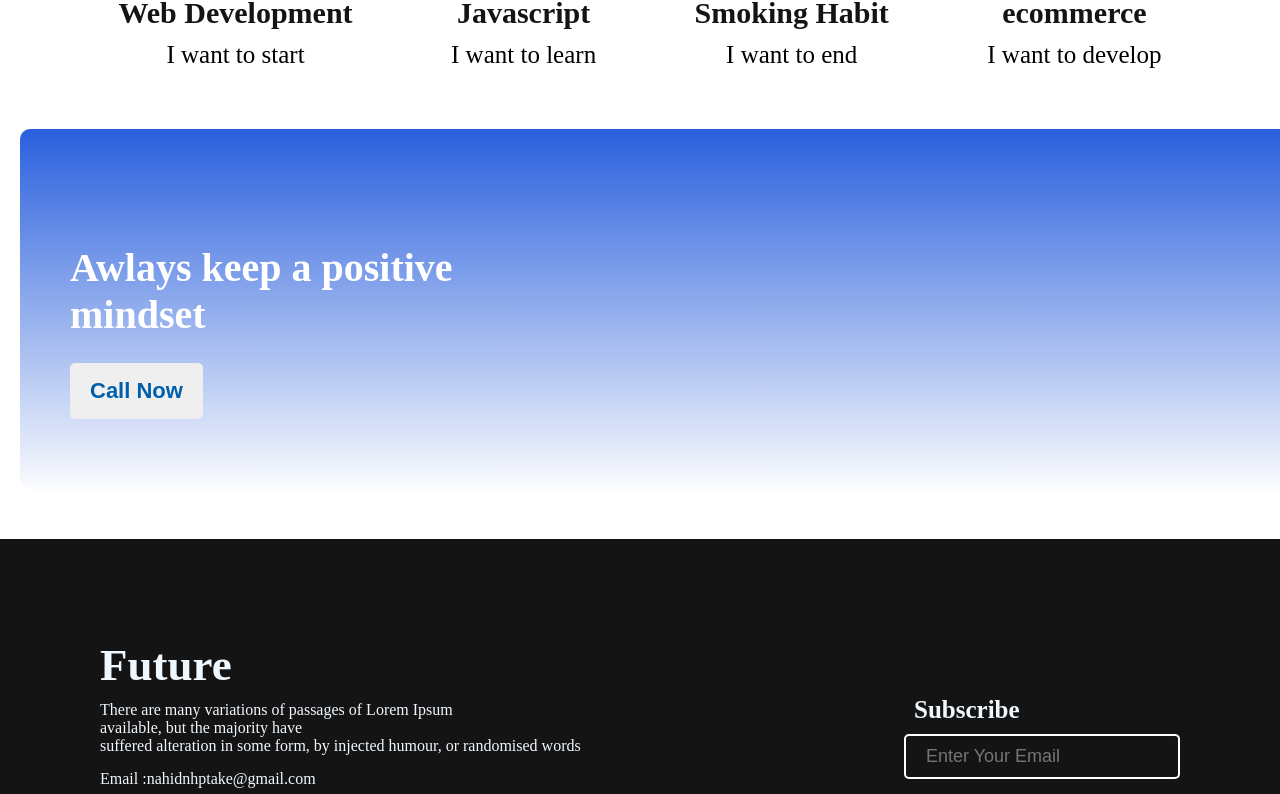
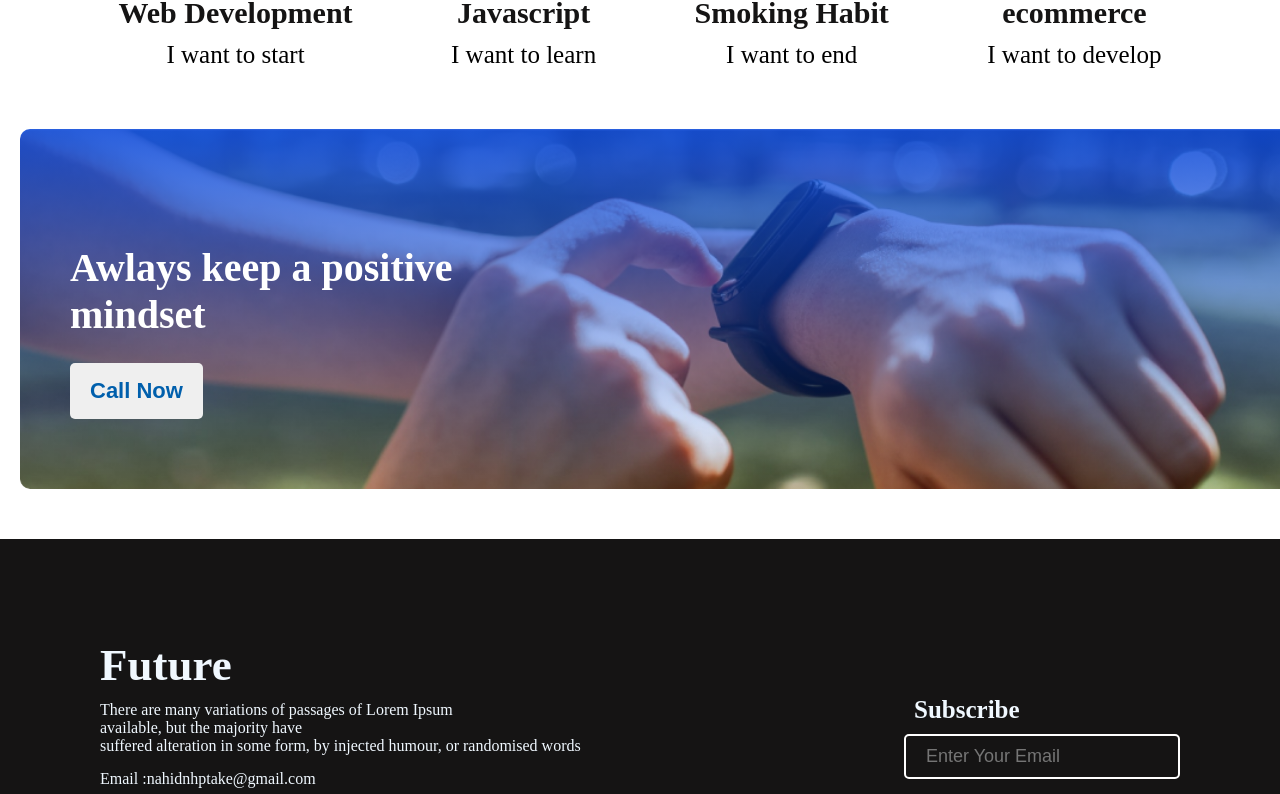
Before and after one commit to nahid-139/first-assignment-, a plain HTML site: page index.html in a window 1280 px wide. Shown: the part 1858-2652 px from the top of the page. Drawn offline with Linux system fonts and the light colour scheme; the site is published under a folder, as on GitHub Pages, so addresses that start at the root find nothing.

Commit message:
css Fixed

```diff
--- a/page.css
+++ b/page.css
@@ -156,7 +156,7 @@
     padding-top: 80px;
     color: white;
     overflow: hidden;
-    background: linear-gradient(rgba(13, 74, 217, 0.881), rgba(75, 117, 190, 0.028)), url("/images/watch.png");
+    background: linear-gradient(rgba(13, 74, 217, 0.881), rgba(75, 117, 190, 0.028)), url("./images/watch.png");
     background-size: cover;
     background-repeat: no-repeat;
     padding-left: 50px;
```
